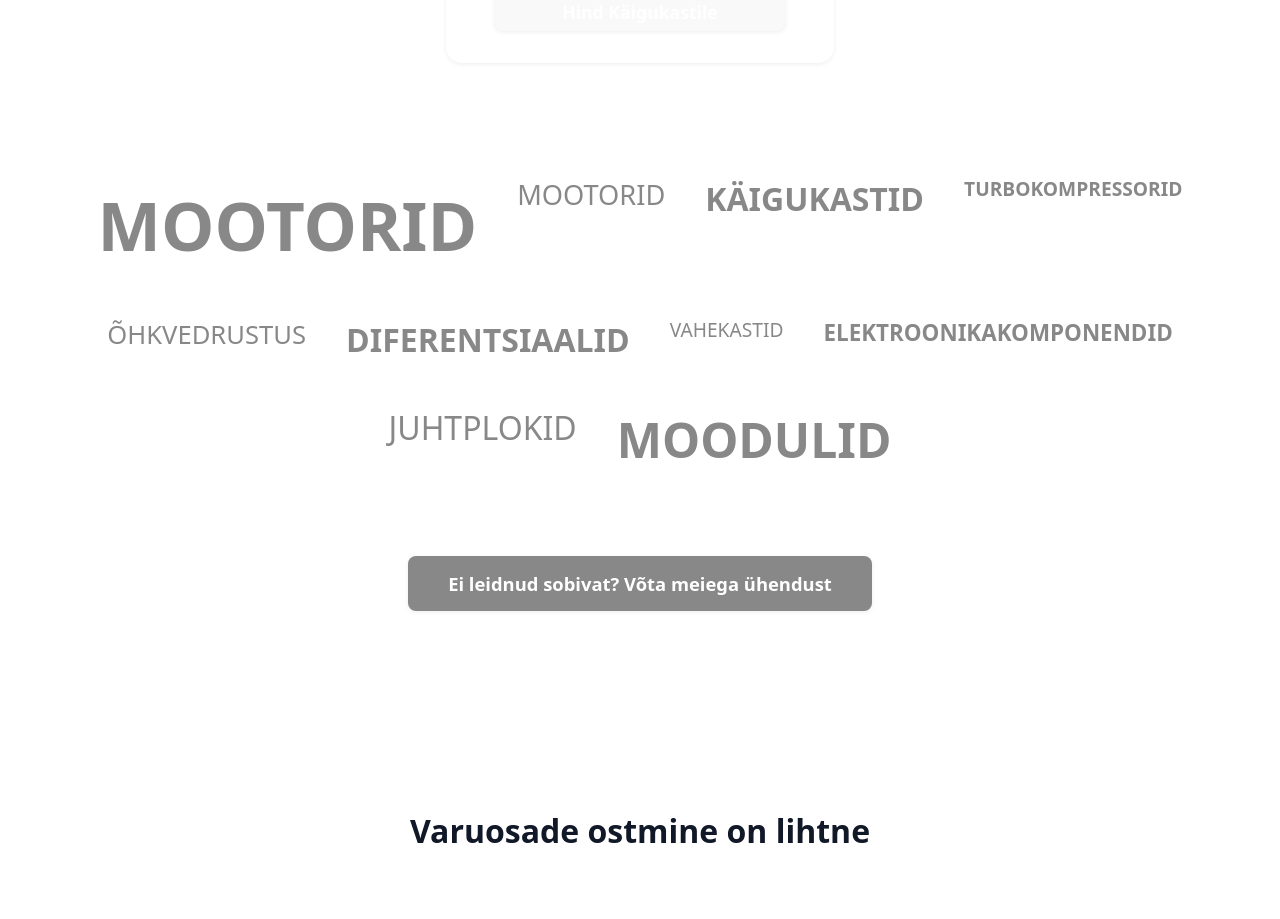
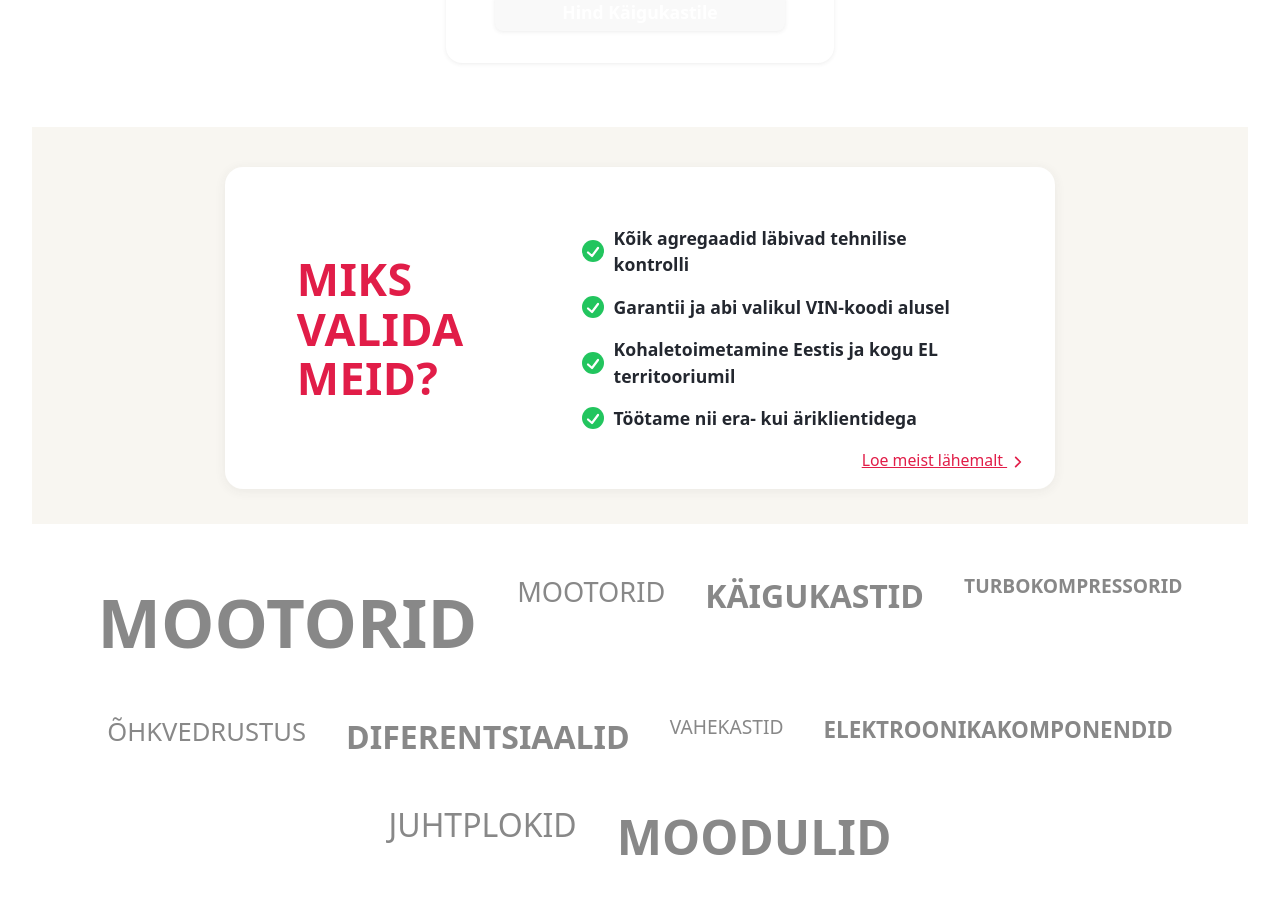
Before and after one commit to TigerTimofey/enaco-web, a React (Vite) app: page / in a window 1280 px wide. Shown: the part 1780-2699 px from the top of the page. Built offline with nearby package versions, Linux system fonts and the light colour scheme.

Commit message:
Add advantages section to Home component; implement multilingual support for advantages title and list

```diff
--- a/src/components/Home/Home.jsx
+++ b/src/components/Home/Home.jsx
@@ -123,6 +123,34 @@ function Home({ lang }) {
     return () => clearTimeout(timeout);
   }, [showWords, labels.carouselWords]);
 
+  // Use language file for advantages section
+  const advantagesTitle = {
+    ru: 'Почему выбирают нас?',
+    ee: 'Miks valida meid?',
+    en: 'Why choose us?'
+  }[lang] || 'Why choose us?';
+
+  const advantagesList = {
+    ru: [
+      "Все агрегаты проходят техническую проверку",
+      "Гарантия и помощь в подборе по VIN",
+      "Доставка по Эстонии и всей территории ЕС",
+      "Работаем с частными и корпоративными клиентами"
+    ],
+    ee: [
+      "Kõik agregaadid läbivad tehnilise kontrolli",
+      "Garantii ja abi valikul VIN-koodi alusel",
+      "Kohaletoimetamine Eestis ja kogu EL territooriumil",
+      "Töötame nii era- kui äriklientidega"
+    ],
+    en: [
+      "All units undergo technical inspection",
+      "Warranty and assistance with VIN selection",
+      "Delivery across Estonia and the entire EU",
+      "We work with private and corporate clients"
+    ]
+  }[lang] || [];
+
   return (
     <div>
       <section style={heroSectionStyle}>
@@ -179,6 +207,209 @@ function Home({ lang }) {
         </div>
       </section>
 
+      {/* Advantages Section (Why choose us) */}
+      <section
+        style={{
+          width: '100%',
+          background: '#f8f6f1',
+          padding: '2.5rem 0 2.2rem 0',
+          display: 'flex',
+          justifyContent: 'center',
+          alignItems: 'center',
+          marginBottom: 0,
+        }}
+      >
+        <div
+          className="advantages-flex-wrap"
+          style={{
+            maxWidth: 800,
+            margin: '0 auto',
+            borderRadius: 18,
+            background: '#fff',
+            boxShadow: '0 2px 12px 0 rgba(60,60,60,0.07)',
+            padding: '3.6rem 4.5rem',
+            display: 'flex',
+            flexDirection: 'row',
+            alignItems: 'center',
+            gap: '1.5rem',
+            flexWrap: 'wrap',
+          }}
+        >
+          <div
+            className="advantages-title-col"
+            style={{
+              minWidth: 180,
+              maxWidth: 340,
+              flex: '1 1 220px',
+              display: 'flex',
+              alignItems: 'center',
+              justifyContent: 'flex-start',
+              minHeight: 120,
+              height: '100%',
+              wordBreak: 'break-word',
+            }}
+          >
+            <h2
+              className="advantages-title-h2"
+              style={{
+                fontSize: '2.8rem',
+                fontWeight: 800,
+                color: '#e11d48',
+                margin: 0,
+                letterSpacing: '0.01em',
+                textAlign: 'left',
+                lineHeight: 1.1,
+                textTransform: 'uppercase',
+                whiteSpace: 'pre-line',
+                wordBreak: 'break-word',
+                width: '100%',
+              }}
+            >
+              {advantagesTitle.split(' ').join('\n')}
+            </h2>
+            <style>
+              {`
+                @media (max-width: 900px) {
+                  .advantages-title-col {
+                    justify-content: center !important;
+                    align-items: center !important;
+                    min-width: 0 !important;
+                    max-width: 100% !important;
+                  }
+                  .advantages-title-h2 {
+                    font-size: 2.1rem !important;
+                    text-align: center !important;
+                    width: 100% !important;
+                  }
+                }
+                @media (max-width: 600px) {
+                  .advantages-title-h2 {
+                    font-size: 1.3rem !important;
+                  }
+                }
+              `}
+            </style>
+          </div>
+          <div
+            style={{
+              flex: '2 1 320px',
+              display: 'flex',
+              flexDirection: 'column',
+              gap: '1rem',
+              fontSize: '1.1rem',
+              fontWeight: 600,
+              color: '#23272f',
+              justifyContent: 'center',
+              minWidth: 180,
+              width: '100%',
+              textAlign: 'left',
+              wordBreak: 'break-word',
+              position: 'relative',
+              minHeight: 180,
+            }}
+          >
+            {advantagesList.map((item, idx) => (
+              <div key={idx} style={{ display: 'flex', alignItems: 'center', gap: 10 }}>
+                <svg width="22" height="22" viewBox="0 0 22 22" fill="none" style={{ minWidth: 22 }}>
+                  <circle cx="11" cy="11" r="11" fill="#22c55e"/>
+                  <path d="M6 12.5L10 16L16 8" stroke="#fff" strokeWidth="2.2" strokeLinecap="round" strokeLinejoin="round"/>
+                </svg>
+                <span>{item}</span>
+              </div>
+            ))}
+            <span
+              className="advantages-learn-more-link"
+              style={{
+                position: 'absolute',
+                right: -45,
+                bottom: -50,
+                color: '#e11d48',
+                fontWeight: 400,
+                fontSize: '0.9em',
+                cursor: 'pointer',
+                textDecoration: 'underline',
+                transition: 'color 0.18s',
+                display: 'inline-block',
+                padding: '0.5em 0.2em',
+                background: 'rgba(255,255,255,0.85)',
+                borderRadius: 6,
+              }}
+              onClick={() => navigate('/meist')}
+            >
+              {lang === 'ru'
+                ? 'Подробнее о нас'
+                : lang === 'ee'
+                ? 'Loe meist lähemalt'
+                : 'Learn more about us'}{' '}
+              <span style={{ display: 'inline-block', verticalAlign: 'middle', marginLeft: 4 }}>
+                <svg width="14" height="14" viewBox="0 0 18 18" fill="none" style={{ verticalAlign: 'middle' }}>
+                  <path d="M6 3l6 6-6 6" stroke="#e11d48" strokeWidth="2.2" strokeLinecap="round" strokeLinejoin="round"/>
+                </svg>
+              </span>
+            </span>
+            <style>
+              {`
+                @media (max-width: 900px) {
+                  .advantages-flex-wrap {
+                    flex-direction: column !important;
+                    gap: 1.2rem !important;
+                    padding: 1.2rem 0.7rem !important;
+                  }
+                  .advantages-flex-wrap h2 {
+                    text-align: center !important;
+                    font-size: 3.5rem !important;
+                    margin-top: 4rem !important;
+                  }
+                  .advantages-flex-wrap > div:last-child {
+                    text-align: center !important;
+                    font-size: 1rem !important;
+                  }
+                  .advantages-flex-wrap button {
+                    align-self: center !important;
+                    width: 100% !important;
+                    margin-top: 1.5rem !important;
+                  }
+                  .advantages-learn-more-link {
+                    right: 0 !important;
+                    bottom: 0 !important;
+                  }
+                }
+                @media (max-width: 600px) {
+                  .advantages-learn-more-link {
+                    right: 0 !important;
+                    bottom: 0 !important;
+                  }
+                }
+              `}
+            </style>
+          </div>
+        </div>
+        <style>
+          {`
+            @media (max-width: 900px) {
+              .advantages-flex-wrap {
+                flex-direction: column !important;
+                gap: 1.2rem !important;
+                padding: 1.2rem 0.7rem !important;
+              }
+              .advantages-flex-wrap h2 {
+                text-align: center !important;
+                font-size: 3.5rem !important;
+                margin-top: 4rem !important;
+              }
+              .advantages-flex-wrap > div:last-child {
+                text-align: center !important;
+                fontSize: 1rem !important;
+              }
+              .advantages-flex-wrap button {
+                align-self: center !important;
+                width: 100% !important;
+                margin-top: 1.5rem !important;
+              }
+            }
+          `}
+        </style>
+      </section>
 
       {/* Carousel Section: Static words, different font sizes, animated on scroll */}
       <section style={carouselSectionStyle} className="carousel-static-section">
@@ -221,6 +452,7 @@ function Home({ lang }) {
           {labels.carouselButton}
         </button>
       </section>
+
       {/* Steps Section */}
       <section style={stepsSectionStyle}>
         <div style={stepsContainerStyle}>
```
